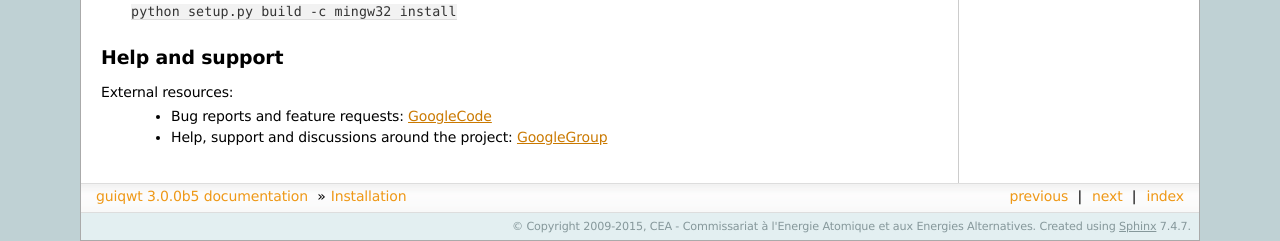
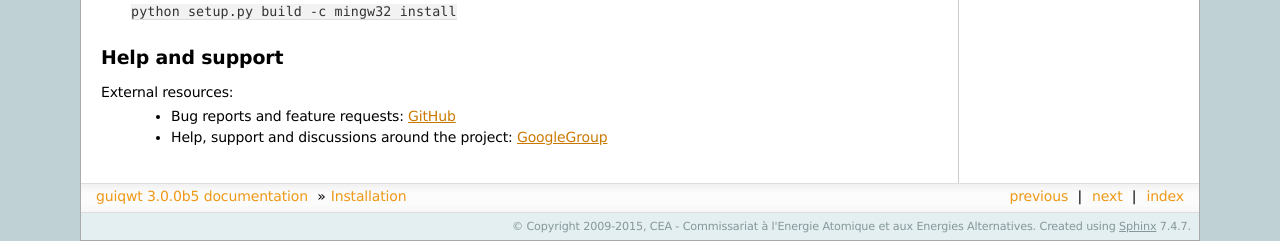
Before and after one commit to PlotPyStack/guiqwt, a Sphinx documentation site: the page built from doc/installation.rst, in a window 1280 px wide. Shown: the part 731-972 px from the top of the page. Built offline with Sphinx 7.4.7, drawn with Linux system fonts in a browser that asks for light colours.

Commit message:
Doc: replaced GoogleCode by GitHub

```diff
--- a/doc/installation.rst
+++ b/doc/installation.rst
@@ -41,8 +41,8 @@ Help and support
 ----------------
 
 External resources:
-    * Bug reports and feature requests: `GoogleCode`_
+    * Bug reports and feature requests: `GitHub`_
     * Help, support and discussions around the project: `GoogleGroup`_
 
-.. _GoogleCode: http://guiqwt.googlecode.com
+.. _GitHub: https://github.com/PierreRaybaut/guiqwt
 .. _GoogleGroup: http://groups.google.fr/group/guidata_guiqwt
--- a/guiqwt/__init__.py
+++ b/guiqwt/__init__.py
@@ -16,7 +16,7 @@ External resources:
     * Bug reports and feature requests: `GitHub`_
     * Help, support and discussions around the project: `GoogleGroup`_
 
-.. _GitHub: https://github.com/PierreRaybaut/guidata
+.. _GitHub: https://github.com/PierreRaybaut/guiqwt
 .. _GoogleGroup: http://groups.google.fr/group/guidata_guiqwt
 """
 
```
